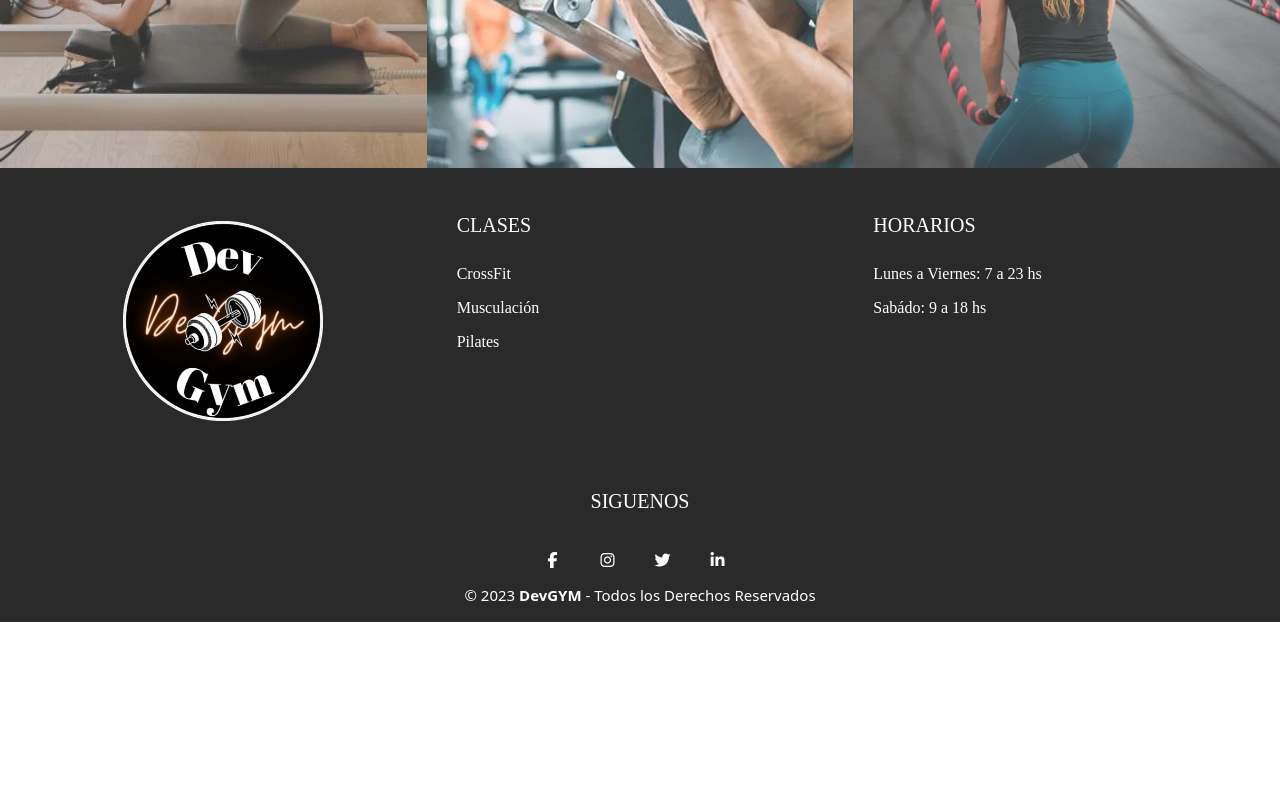
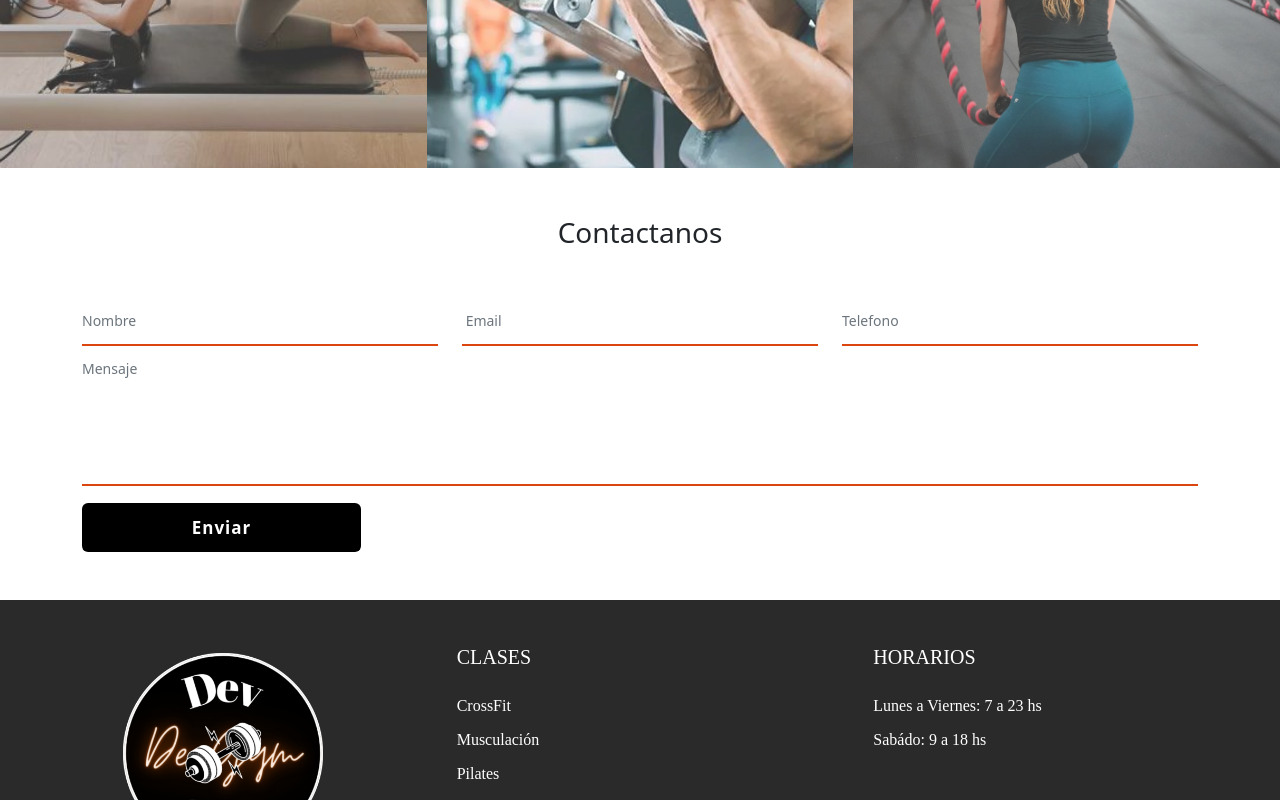
Before and after one commit to Lautaro073/DevGym, a React (Create React App) app: page / in a window 1280 px wide. Shown: the part 468-1268 px from the top of the page. Before the commit the page ends 1090 px from the top, so only its background shows below. Built offline with nearby package versions, Linux system fonts and the light colour scheme.

Commit message:
realice un formulario para contacto

```diff
--- /dev/null
+++ b/src/Styles/FormContacto.css
@@ -0,0 +1,30 @@
+
+    .form-contacto input, .form-contacto textarea {
+    width: 100%;
+    font-size: 14px;
+    color: #000;
+    padding: .9em 0em;
+    border: none;
+    border-bottom: 2px solid rgb(219, 69, 14);
+    border-radius: 0px;
+    background: transparent;
+    outline: none;
+    }
+    .form-contacto textarea {
+    resize: none;
+    height: 10em;
+    }
+    .btn-enviar{
+    width: 25%;
+    font-size: 17px;
+    padding: 11px 0px;
+    color: #fff;
+    margin-top: 1em;
+    font-weight: 600;
+    letter-spacing: 1px;
+    background: #000000;
+    }
+    .btn-enviar:hover {
+    background:rgb(219, 69, 14);
+    color: #fff;
+    }
--- a/src/components/App.jsx
+++ b/src/components/App.jsx
@@ -2,6 +2,8 @@ import Nav from'./nav.jsx'
 import Footer from'./footer.jsx'
 import Header from'./header.jsx'
 import Principal from'./principal.jsx'
+import 'bootstrap/dist/css/bootstrap.min.css'
+import Form_contacto from './formulario.jsx'
 function App() {
   return (
 <div className="">
@@ -9,6 +11,7 @@ function App() {
    <Header></Header>
    <Nav></Nav>
  <Principal></Principal>
+<Form_contacto></Form_contacto>
        <Footer></Footer>
 
     </div>
--- /dev/null
+++ b/src/components/formulario.jsx
@@ -0,0 +1,36 @@
+import '../Styles/FormContacto.css'
+const Form_contacto=()=> {
+    return (
+        <>
+
+     <div className="container py-lg-5 py-md-5 py-sm-4 py-3">
+        <h3 className="title text-center mb-lg-5 mb-md-4 mb-sm-4 mb-3">Contactanos</h3>
+
+          <form  method="post">
+            <div className="row text-center contact-wls-detail">
+              <div className="col-md-4 form-group form-contacto">
+                <input type="text" className="form-control" placeholder="Nombre" required=""/>
+              </div>
+              <div className="col-md-4 form-group form-contacto">
+                <input type="email" className="form-control" placeholder=" Email" required=""/>
+              </div>
+              <div className="col-md-4 form-group form-contacto">
+                <input type="text" name="Phone" className="form-control" placeholder="Telefono " required=""/>
+              </div>
+            </div>
+            <div className="form-group form-contacto">
+              <textarea className="form-control" rows="3" placeholder="Mensaje" required=""></textarea>
+            </div>
+            <button type="submit" className="btn btn-enviar">Enviar</button>
+          </form>
+        </div>
+
+
+          </>
+    )
+
+
+
+}
+
+export default Form_contacto
```
